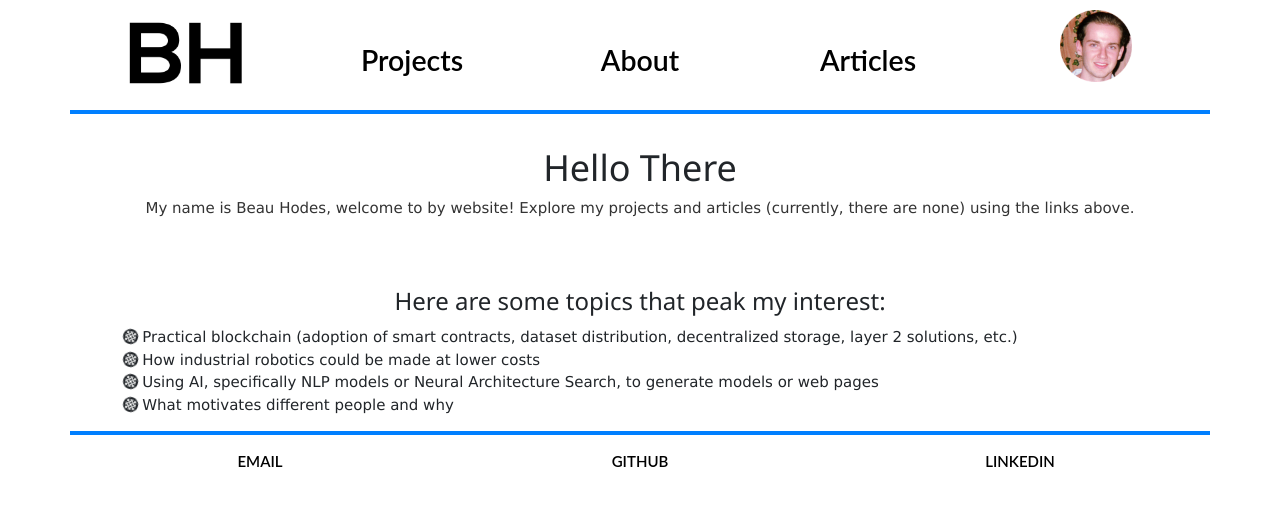
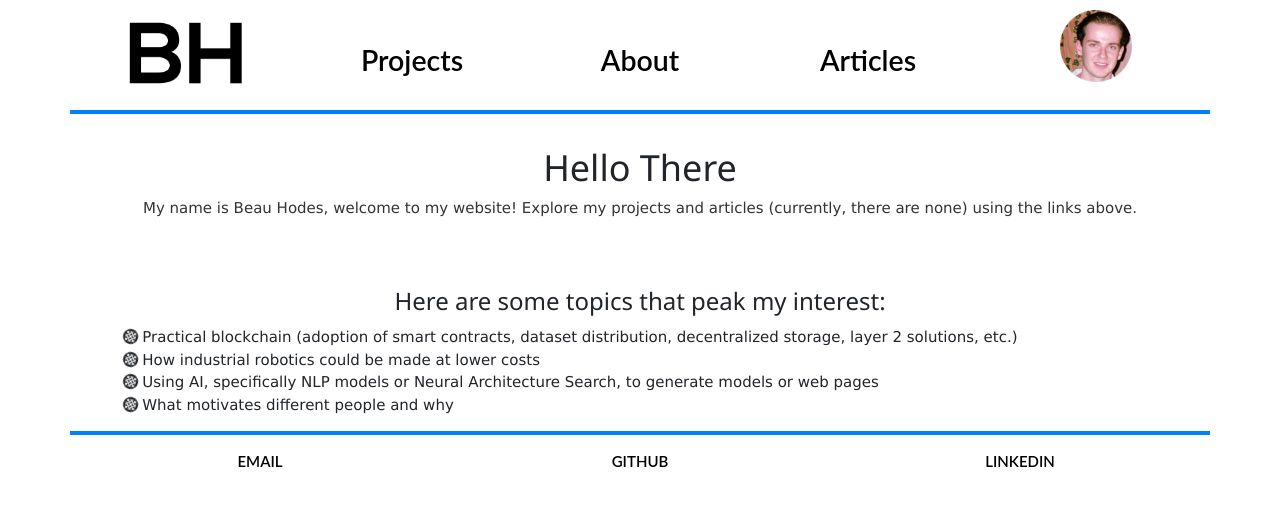
Before and after one commit to beauhodes/beauhodes.github.io, a Jekyll site: the page built from index.html, in a window 1280 px wide. Shown: the top 506 px of the page. Built offline with Jekyll 4.4.1, drawn with Linux system fonts in a browser that asks for light colours; nearby versions of some CDN libraries.

Commit message:
Update index.html

```diff
--- a/index.html
+++ b/index.html
@@ -4,7 +4,7 @@ title: Beau Hodes
 ---
 <br>
 <h1 style="text-align:center">Hello There</h1>
-<p style="text-align:center">My name is Beau Hodes, welcome to by website! Explore my projects and articles (currently, there are none) using the links above.</p>
+<p style="text-align:center">My name is Beau Hodes, welcome to my website! Explore my projects and articles (currently, there are none) using the links above.</p>
 <br>
 <br>
 <h3 style="text-align:center">Here are some topics that peak my interest:</h3>
```
